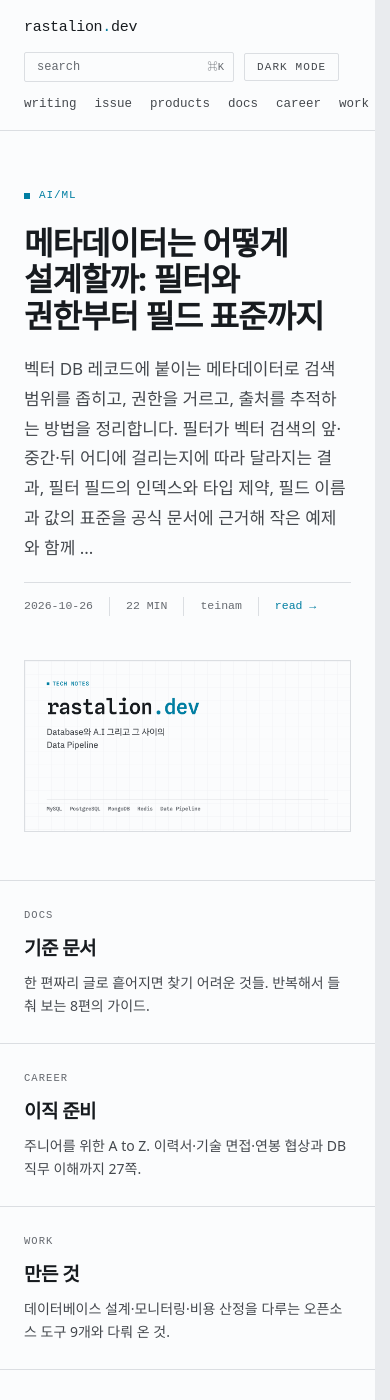
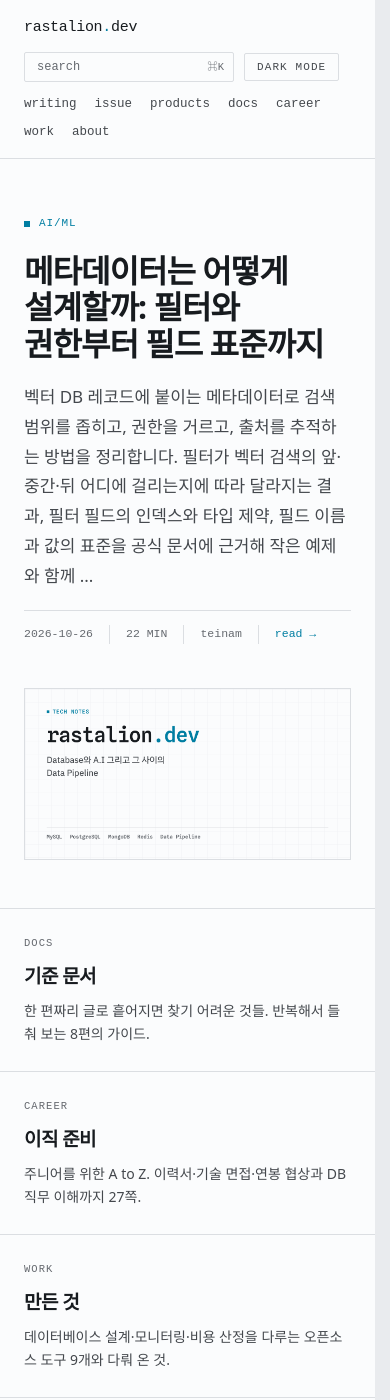
Before and after one commit to TeiNam/teinam.github.io, a Jekyll site: the page built from index.html, in a window 390 px wide and 1400 px high. Built offline with Jekyll 4.4.1, drawn with Linux system fonts in a browser that asks for light colours; some web fonts are replaced.

Commit message:
fix: 모바일에서 상단 메뉴가 넘치지 않도록 줄바꿈 (#54)
products 메뉴가 추가돼 항목이 7개가 되면서 390px 화면에서 about 이 잘리고
페이지가 가로로 밀렸다. 모바일 규칙에서 .site-nav 를 flex-wrap 으로 바꾼다.

Co-authored-by: Claude Opus 5.5 <noreply@anthropic.com>

```diff
--- a/assets/css/main.css
+++ b/assets/css/main.css
@@ -520,7 +520,7 @@ p { text-wrap: pretty; }
   .site-head, .hero, .recent, .archive-head, .newsletter, .site-foot { padding-left: 24px; padding-right: 24px; }
   /* ponytail: nav 를 숨기지 않고 줄바꿈. 항목이 6개 넘어가면 그때 햄버거 */
   .site-head { flex-wrap: wrap; gap: 12px 20px; }
-  .site-nav { order: 3; width: 100%; gap: 18px; }
+  .site-nav { order: 3; width: 100%; gap: 8px 18px; flex-wrap: wrap; } /* 메뉴 7개는 390px 한 줄에 안 들어간다 */
   .site-search { flex: 1 1 150px; }
   .site-search input, .search-results { width: 100%; }
   .hero, .pillars, .newsletter, .archive-head, .site-foot { grid-template-columns: 1fr; display: grid; }
```
